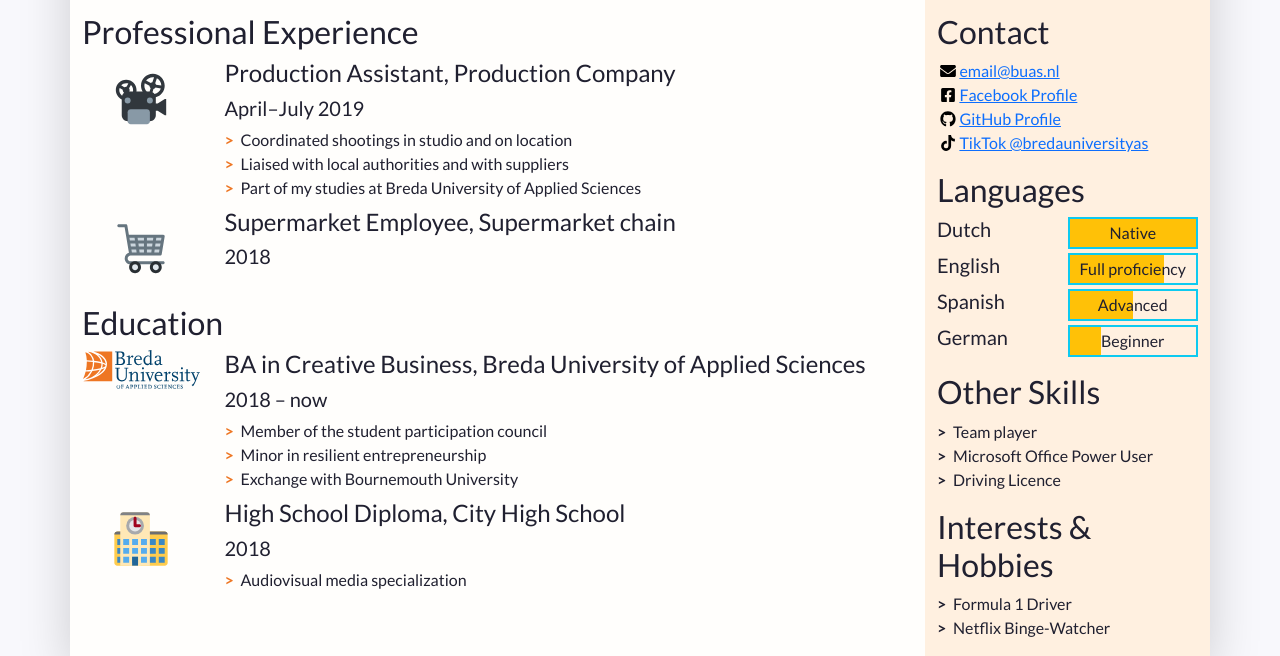
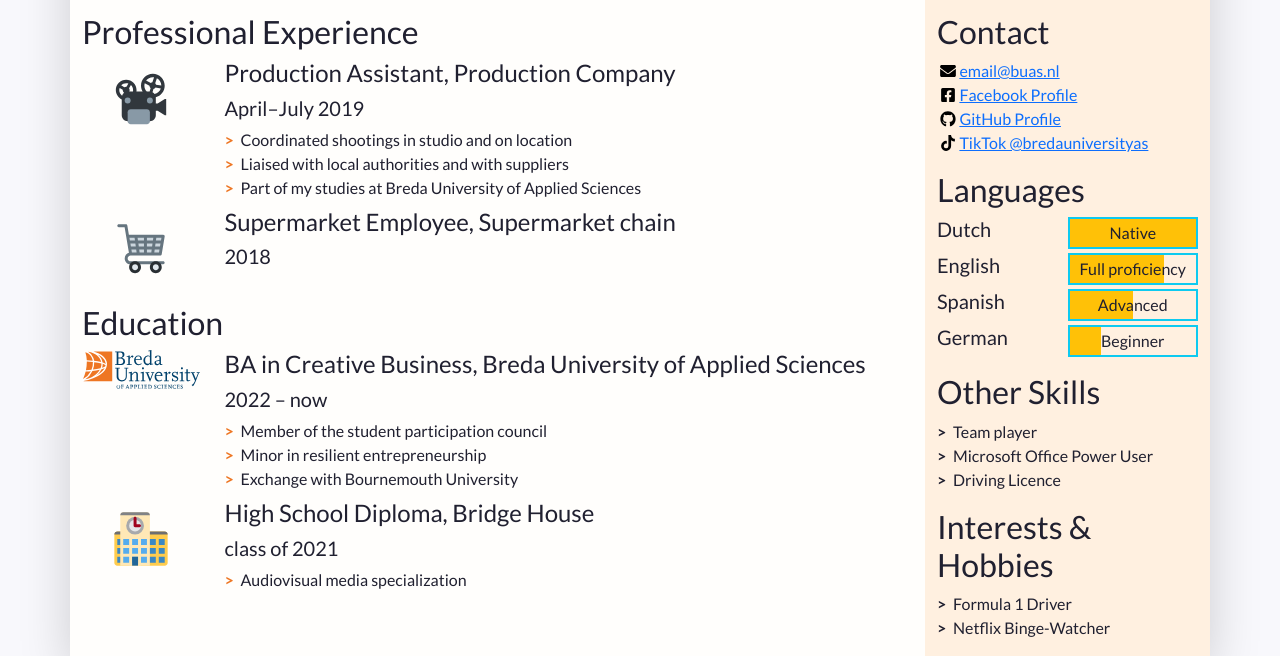
Before and after one commit to Bela-ann/PRJ4_23_24_class3_belagaal, a plain HTML site: page index.html in a window 1280 px wide. Shown: the part 184-840 px from the top of the page. Drawn offline with nearby package versions, Linux system fonts and the light colour scheme.

Commit message:
education
changed to my uni name and school name

```diff
--- a/index.html
+++ b/index.html
@@ -124,7 +124,7 @@
                 </div>
                 <div class="biography-contents col-9 col-sm-10 col-md-9 col-lg-10">
                   <h4>BA in Creative Business, Breda University of Applied Sciences</h4>
-                  <h5>2018&nbsp;&ndash;&nbsp;now</h5>
+                  <h5>2022&nbsp;&ndash;&nbsp;now</h5>
                   <!-- Use the list below to talk about minors, exchanges, extra-curricular activities. -->
                   <ul class="biography-details list-unstyled">
                     <li>Member of the student participation council</li>
@@ -140,8 +140,8 @@
                   <img class="biography-logo mw-100 d-block mx-auto" src="images/schools/school.svg" alt="School logo" width="80">
                 </div>
                 <div class="biography-contents col-9 col-sm-10 col-md-9 col-lg-10">
-                  <h4>High School Diploma, City High School</h4>
-                  <h5>2018</h5>
+                  <h4>High School Diploma, Bridge House </h4>
+                  <h5>class of 2021</h5>
                   <ul class="biography-details list-unstyled">
                     <li>Audiovisual media specialization</li>
                   </ul>
```
